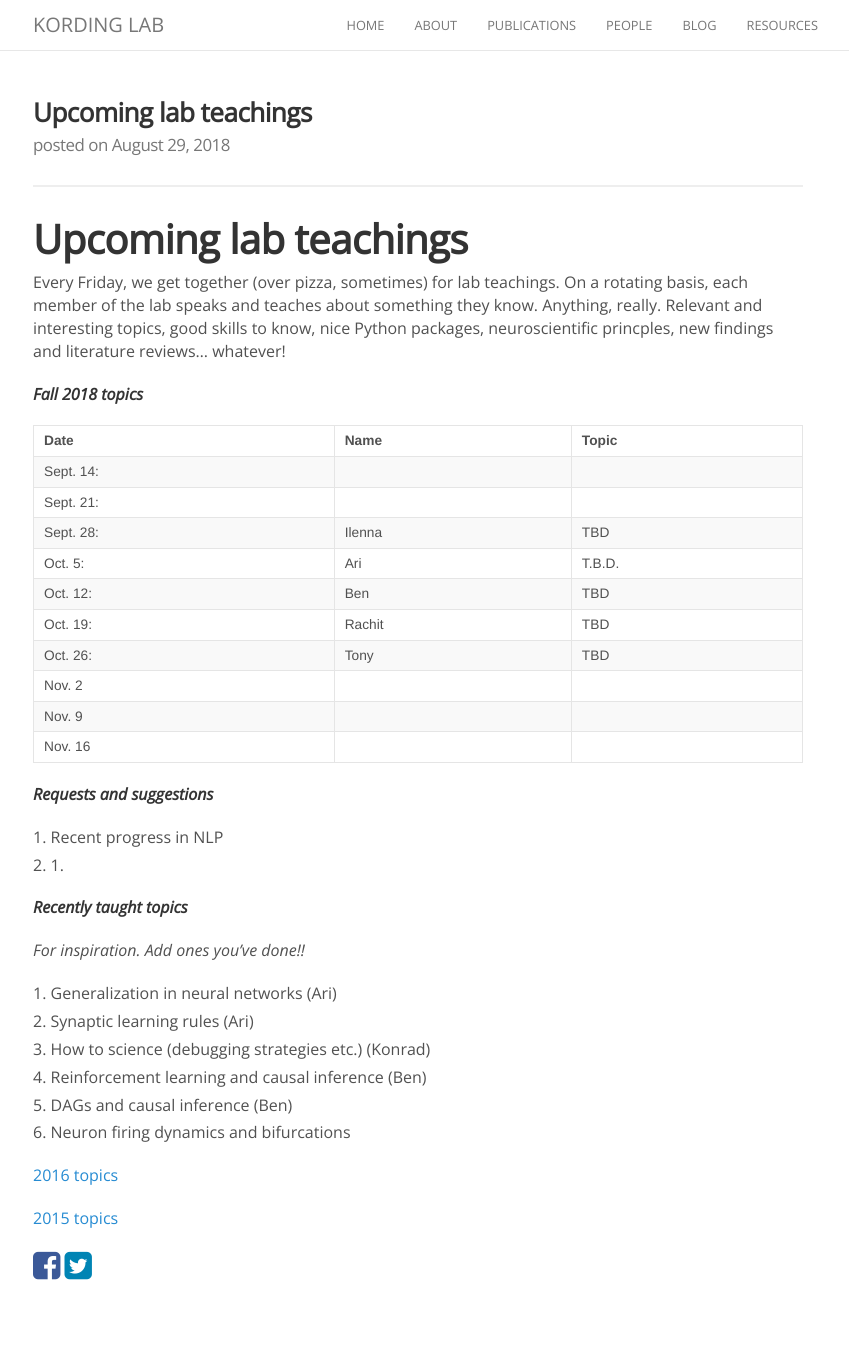
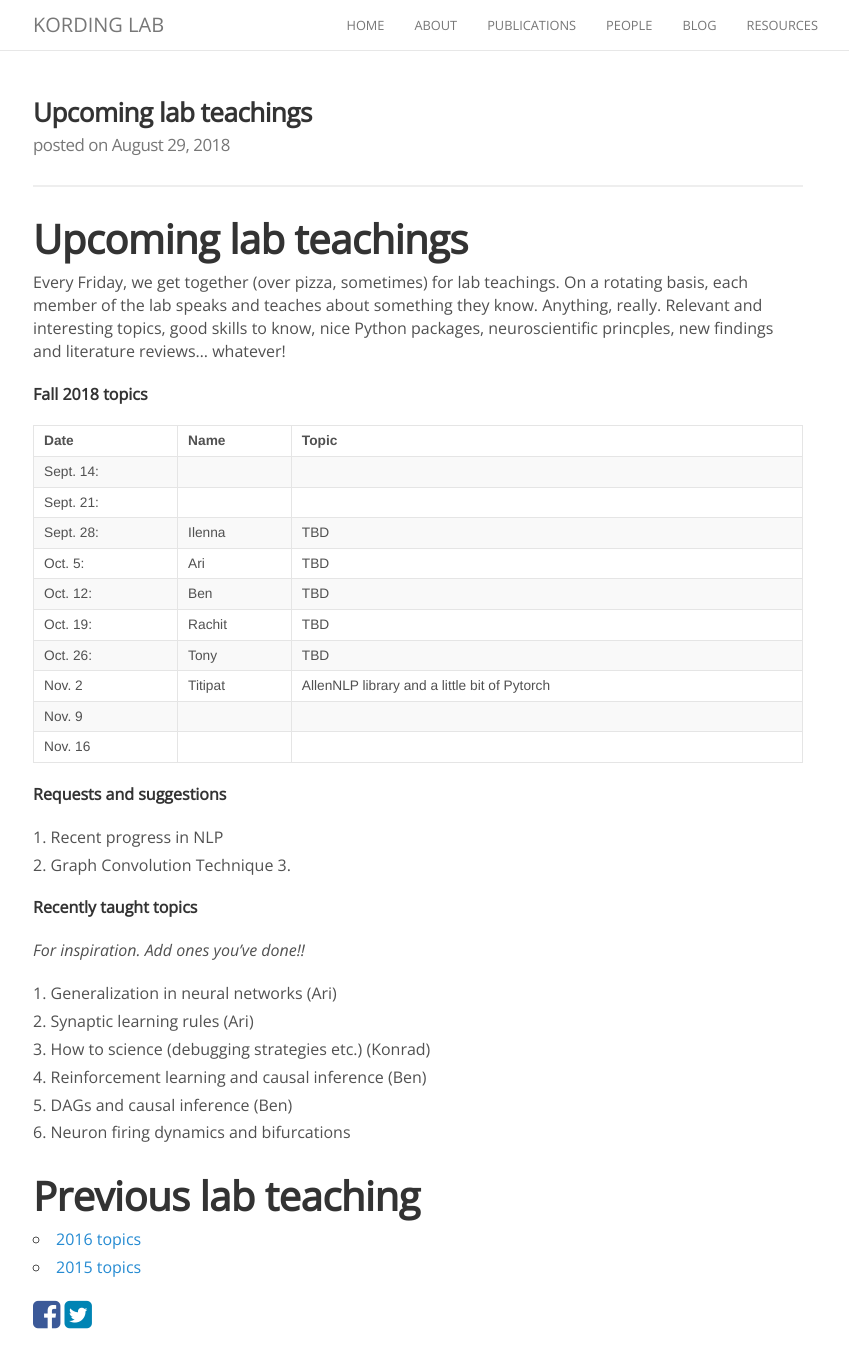
Before and after one commit to KordingLab/KordingLab.github.io, a Jekyll site: the page built from _posts/2018-08-29-upcoming-lab-teaching.md, in a window 1280 px wide and 1352 px high. Shown: the whole window, without its empty margins (222-1071 px from the left). Built offline with Jekyll 4.4.1, drawn with Linux system fonts in a browser that asks for light colours; nearby versions of some CDN libraries; comment, search, counter and statistics services are not loaded.

Commit message:
Update lab teaching post

```diff
--- a/_posts/2018-08-29-upcoming-lab-teaching.md
+++ b/_posts/2018-08-29-upcoming-lab-teaching.md
@@ -11,40 +11,41 @@ On a rotating basis, each member of the lab speaks and teaches about something t
 Anything, really. Relevant and interesting topics, good skills to know, nice Python packages,
 neuroscientific princples, new findings and literature reviews... whatever!
 
-***Fall 2018 topics***
+**Fall 2018 topics**
 
 | Date | Name | Topic |
 |------|------|-------|
 |Sept. 14:|      |       |
 |Sept. 21:|      |       |
 |Sept. 28:| Ilenna | TBD   |
-|Oct. 5:| Ari     |  T.B.D.   |
+|Oct. 5:| Ari     |  TBD   |
 |Oct. 12:|  Ben  | TBD    |
 |Oct. 19:|   Rachit   |  TBD     |
 |Oct. 26:|  Tony |  TBD  |
-|Nov. 2|      |       |
+|Nov. 2|  Titipat   |  AllenNLP library and a little bit of Pytorch  |
 |Nov. 9|      |       |
 |Nov. 16|      |       |
 
 
 
-***Requests and suggestions***
+**Requests and suggestions**
 
 1. Recent progress in NLP
-1.
-1.
+2. Graph Convolution Technique
+3.
 
-***Recently taught topics***
+**Recently taught topics**
 
 *For inspiration. Add ones you've done!!*
 
 1. Generalization in neural networks (Ari)
-1. Synaptic learning rules (Ari)
-1. How to science (debugging strategies etc.) (Konrad)
-1. Reinforcement learning and causal inference (Ben)
-1. DAGs and causal inference (Ben)
-1. Neuron firing dynamics and bifurcations
+2. Synaptic learning rules (Ari)
+3. How to science (debugging strategies etc.) (Konrad)
+4. Reinforcement learning and causal inference (Ben)
+5. DAGs and causal inference (Ben)
+6. Neuron firing dynamics and bifurcations
 
-[2016 topics](http://kordinglab.com/lab_teaching_2016/)
+# Previous lab teaching
 
-[2015 topics](https://github.com/KordingLab/lab_teaching_2015)
+- [2016 topics](http://kordinglab.com/lab_teaching_2016/)
+- [2015 topics](https://github.com/KordingLab/lab_teaching_2015)
```
